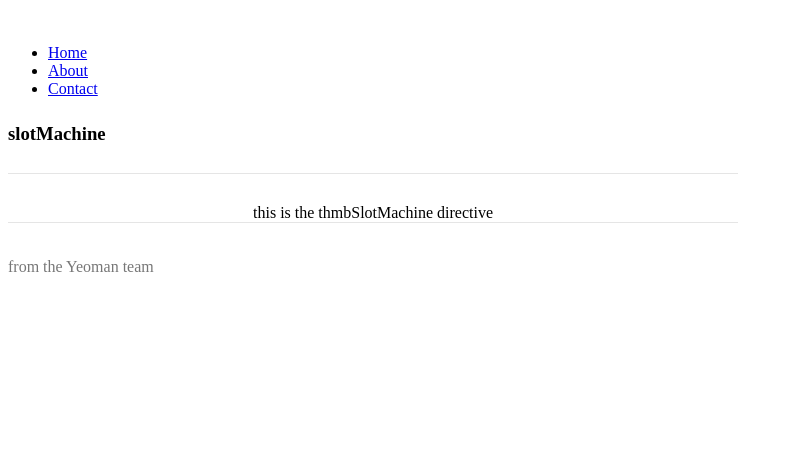
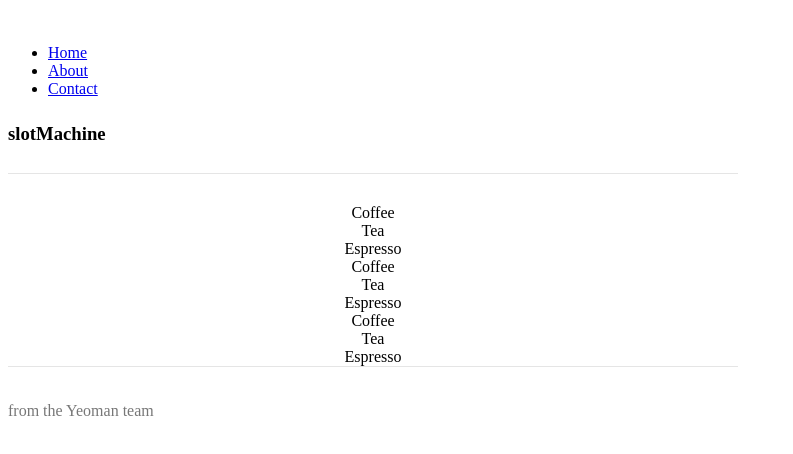
Before and after one commit to nhayflick/slot-machine, a website: page app/index.html in a window 1280 px wide. Shown: the whole page, without its empty margins (0-793 px from the left). Drawn offline with nearby package versions, Linux system fonts and the light colour scheme; some packages are replaced by stand-ins of ours; files that its build step writes are made by us from their sources; some icons are missing.

Commit message:
Add slot-machine directive starter data

```diff
--- a/app/scripts/controllers/main.js
+++ b/app/scripts/controllers/main.js
@@ -9,9 +9,36 @@
  */
 angular.module('slotMachineApp')
   .controller('MainCtrl', function ($scope) {
-    $scope.awesomeThings = [
-      'HTML5 Boilerplate',
-      'AngularJS',
-      'Karma'
+    $scope.slots = [
+      [{
+        name:'Coffee',
+        type: 1
+      }, {
+        name:'Tea',
+        type: 2
+      }, {
+        name:'Espresso',
+        type: 3
+      }],
+      [{
+        name:'Coffee',
+        type: 1
+      }, {
+        name:'Tea',
+        type: 2
+      }, {
+        name:'Espresso',
+        type: 3
+      }],
+      [{
+        name:'Coffee',
+        type: 1
+      }, {
+        name:'Tea',
+        type: 2
+      }, {
+        name:'Espresso',
+        type: 3
+      }]
     ];
   });
--- a/app/scripts/directives/thmb-slot-machine.js
+++ b/app/scripts/directives/thmb-slot-machine.js
@@ -9,10 +9,11 @@
 angular.module('slotMachineApp')
   .directive('thmbSlotMachine', function () {
     return {
-      template: '<div></div>',
-      restrict: 'E',
-      link: function postLink(scope, element, attrs) {
-        element.text('this is the thmbSlotMachine directive');
+      templateUrl: 'views/directives/thmb-slot-machine.html',
+      restrict: 'EA',
+      // require: '^ngModel',
+      scope: {
+        thmbSlots: '='
       }
     };
   });
--- a/app/views/directives/thmb-slot-machine.html
+++ b/app/views/directives/thmb-slot-machine.html
@@ -0,0 +1,5 @@
+<div class="slot-container" ng-repeat="slot in thmbSlots">
+  <div class="slot-row" ng-repeat="row in slot">
+    {{row.name}}
+  </div>
+</div>
--- a/app/views/main.html
+++ b/app/views/main.html
@@ -1,3 +1,3 @@
 <div class="jumbotron">
-  <thmb-slot-machine></thmb-slot-machine>
+  <thmb-slot-machine thmb-slots="slots"></thmb-slot-machine>
 </div>
```
